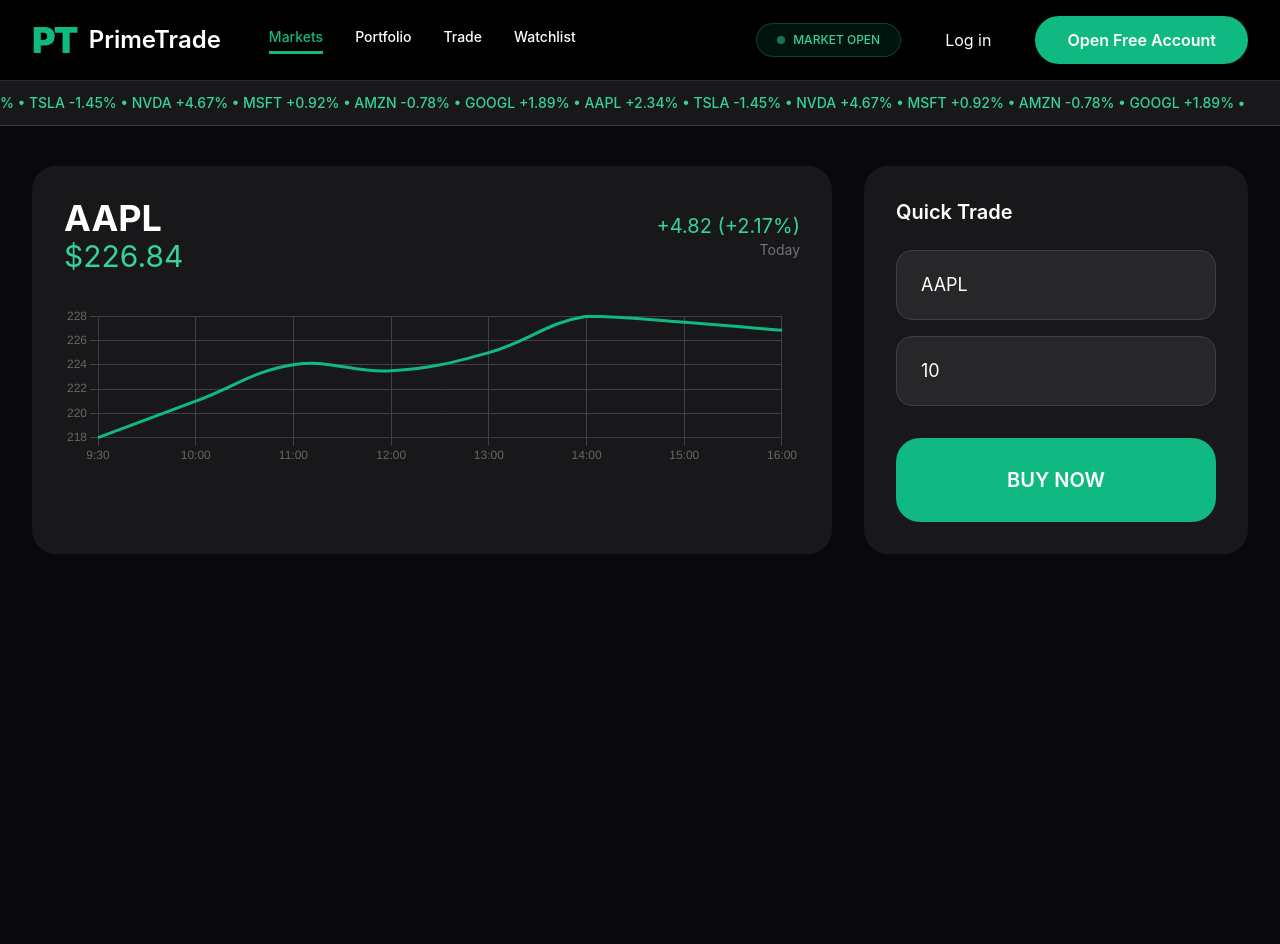
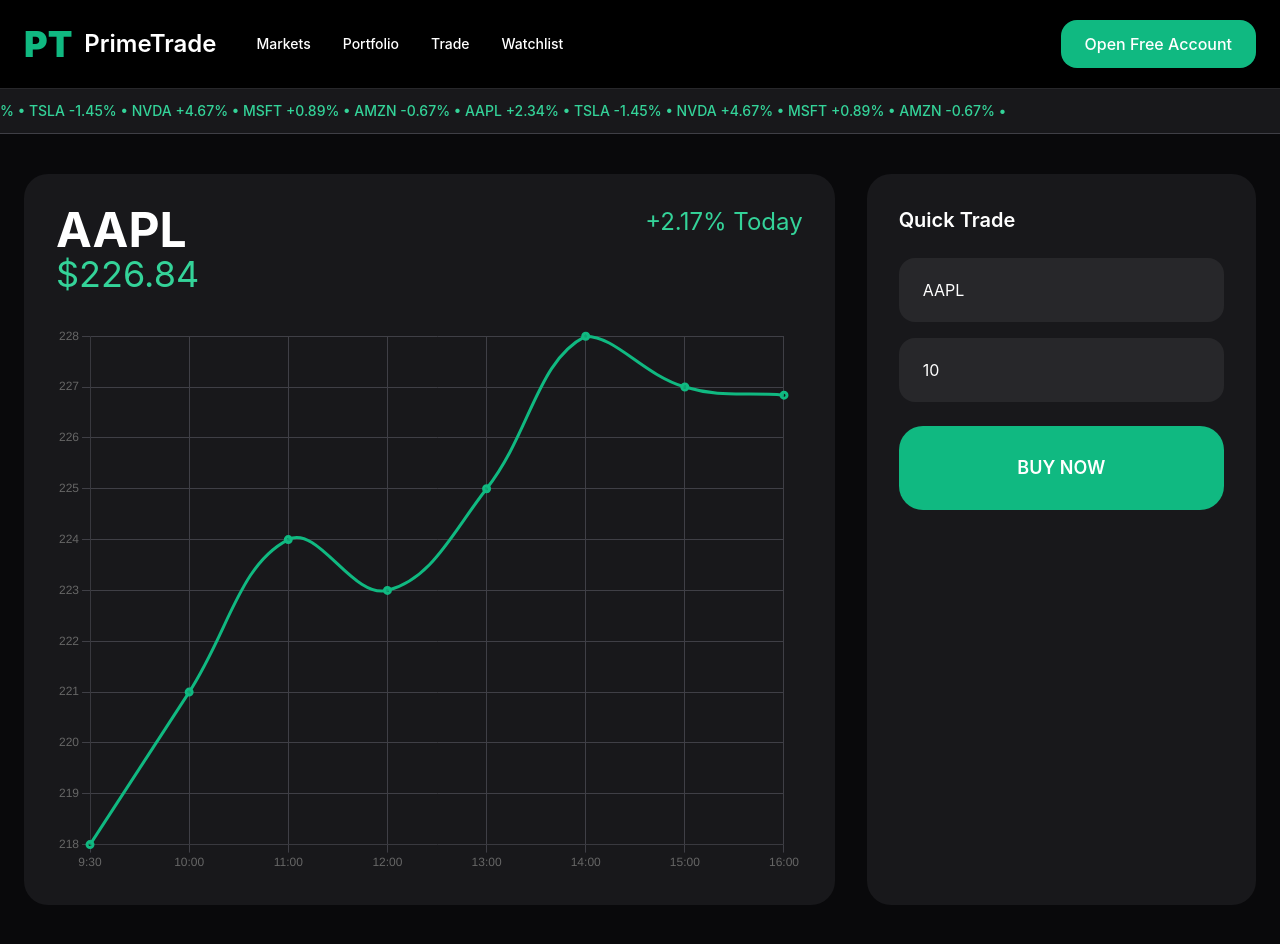
Before and after one commit to danie1023/stock-broker-api, a website: page public/public index.html in a window 1280 px wide. Before the commit the page ends 800 px from the top, so only its background shows below. Drawn offline with nearby package versions, Linux system fonts and the light colour scheme.

Commit message:
Refactor navigation, ticker, and chart initialization
Updated the layout and functionality of the navigation bar, adjusted the ticker display, and modified the chart initialization logic.

```diff
--- a/public/public index.html
+++ b/public/public index.html
@@ -11,151 +11,72 @@
     body { font-family: 'Inter', system-ui, sans-serif; }
     .ticker { animation: scroll 40s linear infinite; }
     @keyframes scroll { 0% { transform: translateX(0); } 100% { transform: translateX(-50%); } }
-    .active { color: #10b981; border-bottom: 3px solid #10b981; padding-bottom: 4px; }
   </style>
 </head>
-<body class="bg-zinc-950 text-white">
+<body class="bg-zinc-950 text-white min-h-screen">
 
-  <!-- Top Bar -->
   <nav class="bg-black border-b border-zinc-800 sticky top-0 z-50">
-    <div class="max-w-screen-2xl mx-auto px-8 py-4 flex items-center justify-between">
-      <div class="flex items-center gap-12">
+    <div class="max-w-screen-2xl mx-auto px-6 py-5 flex justify-between items-center">
+      <div class="flex items-center gap-10">
         <div class="flex items-center gap-3">
-          <span class="text-4xl font-black text-emerald-500 tracking-tighter">PT</span>
+          <span class="text-4xl font-black text-emerald-500">PT</span>
           <h1 class="text-2xl font-semibold">PrimeTrade</h1>
         </div>
         <div class="hidden md:flex gap-8 text-sm font-medium">
-          <a href="#" onclick="switchTab(0)" class="hover:text-emerald-400 active">Markets</a>
-          <a href="#" onclick="switchTab(1)" class="hover:text-emerald-400">Portfolio</a>
-          <a href="#" onclick="switchTab(2)" class="hover:text-emerald-400">Trade</a>
-          <a href="#" onclick="switchTab(3)" class="hover:text-emerald-400">Watchlist</a>
+          <a href="#" class="hover:text-emerald-400">Markets</a>
+          <a href="#" class="hover:text-emerald-400">Portfolio</a>
+          <a href="#" class="hover:text-emerald-400">Trade</a>
+          <a href="#" class="hover:text-emerald-400">Watchlist</a>
         </div>
       </div>
-
-      <div class="flex items-center gap-5">
-        <div class="px-5 py-2 bg-emerald-500/10 text-emerald-400 text-xs font-medium rounded-3xl border border-emerald-500/30 flex items-center gap-2">
-          <span class="w-2 h-2 bg-emerald-400 rounded-full animate-pulse"></span>
-          MARKET OPEN
-        </div>
-        <button onclick="showLogin()" class="px-6 py-3 hover:bg-zinc-900 rounded-2xl">Log in</button>
-        <button onclick="showSignup()" class="bg-emerald-500 hover:bg-emerald-600 px-8 py-3 font-semibold rounded-3xl transition">Open Free Account</button>
-      </div>
+      <button onclick="alert('Account opening coming soon!')" class="bg-emerald-500 hover:bg-emerald-600 px-6 py-3 rounded-2xl font-medium">Open Free Account</button>
     </div>
   </nav>
 
-  <!-- Live Ticker -->
-  <div class="bg-zinc-900 border-b border-zinc-700 py-3 overflow-hidden text-sm font-medium">
-    <div id="ticker" class="ticker flex whitespace-nowrap text-emerald-400"></div>
+  <div class="bg-zinc-900 py-3 border-b border-zinc-700 overflow-hidden">
+    <div id="ticker" class="ticker flex whitespace-nowrap text-sm font-medium text-emerald-400"></div>
   </div>
 
-  <!-- Main Area -->
-  <div class="max-w-screen-2xl mx-auto px-8 py-10" id="main-content">
-
-    <!-- Markets Tab -->
-    <div id="tab-0">
+  <div class="max-w-screen-2xl mx-auto px-6 py-10">
     <div class="grid grid-cols-1 lg:grid-cols-12 gap-8">
-        <!-- Chart Section -->
       <div class="lg:col-span-8 bg-zinc-900 rounded-3xl p-8">
-          <div class="flex items-center justify-between mb-8">
+        <div class="flex justify-between mb-8">
           <div>
-              <h1 class="text-4xl font-bold" id="main-symbol">AAPL</h1>
-              <p class="text-3xl text-emerald-400" id="main-price">$226.84</p>
+            <h1 class="text-5xl font-bold">AAPL</h1>
+            <p class="text-4xl text-emerald-400">$226.84</p>
           </div>
-            <div class="text-right">
-              <p class="text-emerald-400 text-xl">+4.82 (+2.17%)</p>
-              <p class="text-zinc-500 text-sm">Today</p>
+          <p class="text-emerald-400 text-2xl">+2.17% Today</p>
         </div>
-          </div>
-          <canvas id="priceChart" class="w-full" height="160"></canvas>
+        <canvas id="priceChart" height="220"></canvas>
       </div>
 
-        <!-- Quick Trade -->
-        <div class="lg:col-span-4 bg-zinc-900 rounded-3xl p-8 flex flex-col">
-          <h3 class="font-semibold text-xl mb-6">Quick Trade</h3>
-          <input id="trade-symbol" value="AAPL" class="bg-zinc-800 border border-zinc-700 rounded-2xl px-6 py-5 mb-4 text-lg">
-          <input id="trade-qty" type="number" value="10" class="bg-zinc-800 border border-zinc-700 rounded-2xl px-6 py-5 mb-8 text-lg">
-          <button onclick="executeTrade()" class="mt-auto bg-emerald-500 hover:bg-emerald-600 py-7 text-xl font-semibold rounded-3xl">
-            BUY NOW
-          </button>
+      <div class="lg:col-span-4 bg-zinc-900 rounded-3xl p-8">
+        <h3 class="text-xl font-semibold mb-6">Quick Trade</h3>
+        <input id="symbol" value="AAPL" class="w-full bg-zinc-800 rounded-2xl px-6 py-5 mb-4">
+        <input id="qty" type="number" value="10" class="w-full bg-zinc-800 rounded-2xl px-6 py-5 mb-6">
+        <button onclick="placeOrder()" class="w-full bg-emerald-500 hover:bg-emerald-600 py-7 rounded-3xl text-lg font-semibold">BUY NOW</button>
       </div>
     </div>
   </div>
 
-    <!-- Portfolio Tab -->
-    <div id="tab-1" class="hidden">
-      <h2 class="text-3xl font-bold mb-8">Your Portfolio</h2>
-      <div class="bg-zinc-900 rounded-3xl p-10">
-        <div class="flex justify-between mb-12">
-          <div>
-            <p class="text-zinc-400">Total Balance</p>
-            <p class="text-6xl font-bold">$28,472.81</p>
-          </div>
-          <div class="text-emerald-400 text-right text-2xl">+5.14% Today</div>
-        </div>
-        <div id="portfolio-list" class="space-y-8"></div>
-      </div>
-    </div>
-
-    <!-- Watchlist -->
-    <div id="tab-3" class="hidden">
-      <h2 class="text-3xl font-bold mb-8">My Watchlist</h2>
-      <div id="watchlist-items" class="grid grid-cols-1 md:grid-cols-3 gap-6"></div>
-    </div>
-  </div>
-
   <script>
-    // Ticker
-    const symbols = ["AAPL +2.34% • ", "TSLA -1.45% • ", "NVDA +4.67% • ", "MSFT +0.92% • ", "AMZN -0.78% • ", "GOOGL +1.89% • "];
-    document.getElementById('ticker').innerHTML = symbols.join('') + symbols.join('');
-
-    // Portfolio
-    document.getElementById('portfolio-list').innerHTML = `
-      <div class="flex justify-between items-center py-5 border-b border-zinc-800">
-        <div><strong>AAPL</strong> <span class="text-zinc-500">• 142 shares</span></div>
-        <div class="text-right">$22,684 <span class="text-emerald-400">+3.8%</span></div>
-      </div>
-      <div class="flex justify-between items-center py-5 border-b border-zinc-800">
-        <div><strong>NVDA</strong> <span class="text-zinc-500">• 45 shares</span></div>
-        <div class="text-right">$6,389 <span class="text-emerald-400">+4.1%</span></div>
-      </div>
-    `;
-
-    // Watchlist
-    document.getElementById('watchlist-items').innerHTML = `
-      <div class="bg-zinc-900 p-8 rounded-3xl"><strong class="text-2xl">AAPL</strong><p class="text-4xl mt-3">$226.84</p><span class="text-emerald-400">+2.17%</span></div>
-      <div class="bg-zinc-900 p-8 rounded-3xl"><strong class="text-2xl">NVDA</strong><p class="text-4xl mt-3">$141.97</p><span class="text-emerald-400">+4.12%</span></div>
-      <div class="bg-zinc-900 p-8 rounded-3xl"><strong class="text-2xl">TSLA</strong><p class="text-4xl mt-3">$302.45</p><span class="text-red-400">-1.45%</span></div>
-    `;
+    // Live Ticker
+    const tickers = ["AAPL +2.34% • TSLA -1.45% • NVDA +4.67% • MSFT +0.89% • AMZN -0.67% • "];
+    document.getElementById('ticker').innerHTML = tickers.join('') + tickers.join('');
 
     // Chart
-    let priceChart;
-    function initChart() {
-      const ctx = document.getElementById('priceChart');
-      if (priceChart) priceChart.destroy();
-      priceChart = new Chart(ctx, {
+    new Chart(document.getElementById('priceChart'), {
       type: 'line',
       data: {
         labels: ['9:30','10:00','11:00','12:00','13:00','14:00','15:00','16:00'],
-          datasets: [{ data: [218,221,224,223.5,225,228,227.5,226.84], borderColor: '#10b981', tension: 0.4, borderWidth: 3, pointRadius: 0 }]
+        datasets: [{ data: [218,221,224,223,225,228,227,226.84], borderColor: '#10b981', tension: 0.4, borderWidth: 3 }]
       },
-        options: { plugins: { legend: { display: false } }, scales: { y: { grid: { color: '#3f3f46' } }, x: { grid: { color: '#3f3f46' } } }}
+      options: { plugins: { legend: { display: false } }, scales: { y: { grid: { color: '#3f3f46' }}, x: { grid: { color: '#3f3f46' }}}}
     });
+
+    function placeOrder() {
+      alert("✅ Order Placed! (This is a demo)");
     }
-    initChart();
-
-    function switchTab(n) {
-      document.querySelectorAll('#main-content > div').forEach(tab => tab.classList.add('hidden'));
-      document.getElementById(`tab-${n}`).classList.remove('hidden');
-    }
-
-    function executeTrade() {
-      const symbol = document.getElementById('trade-symbol').value.toUpperCase();
-      const qty = document.getElementById('trade-qty').value;
-      alert(`✅ Success!\nMarket Buy Order\n${qty} shares of ${symbol} @ Market Price`);
-    }
-
-    function showLogin() { alert("🔐 Login Modal - Ready for real authentication"); }
-    function showSignup() { alert("🚀 This is where your account signup form goes (very important for legitimacy)"); }
   </script>
 </body>
 </html>
```
Lines whose indentation alone changed are shown as unchanged.
